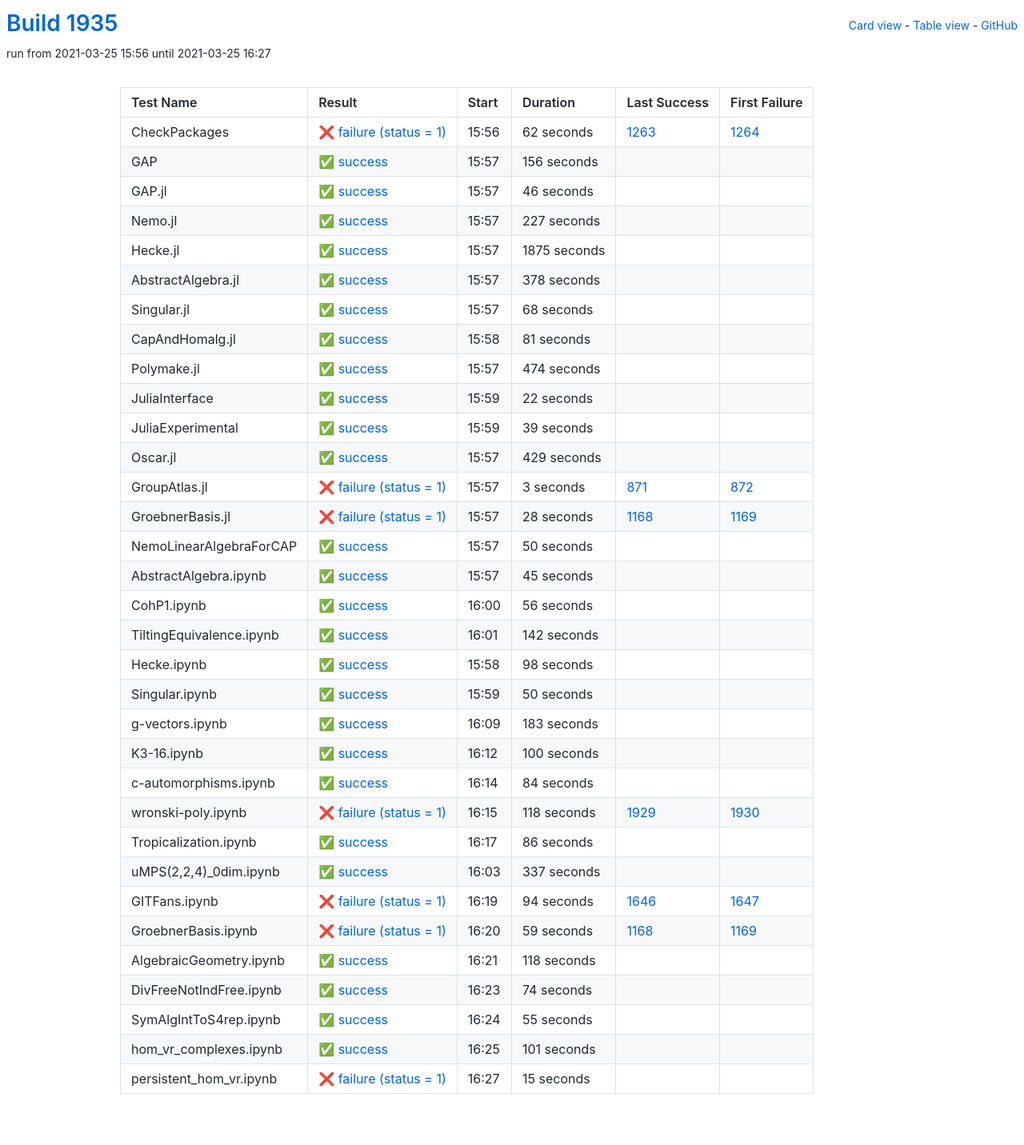
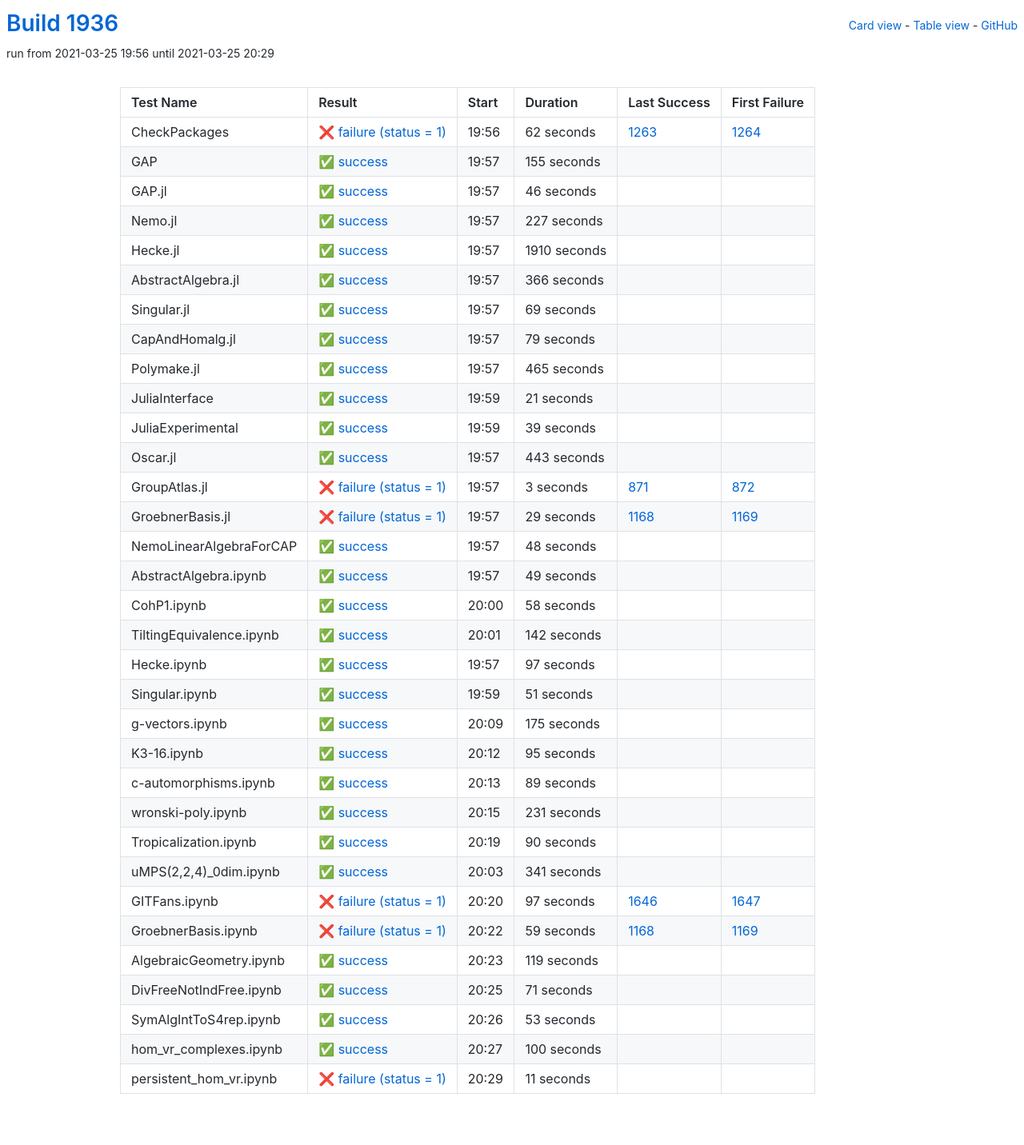
Before and after one commit to oscar-system/oscar-ci-status-stable, a Jekyll site: the page built from table.html, in a window 1280 px wide. Shown: the whole page at 80% size. Built offline with Jekyll 4.4.1, drawn with Linux system fonts in a browser that asks for light colours.

Commit message:
Build #1936

```diff
--- a/_data/ci.yml
+++ b/_data/ci.yml
@@ -1,6 +1,6 @@
 ---
-build: 1935
-build_url: https://oscarci.mathematik.uni-kl.de/job/oscar-stable/1935/
+build: 1936
+build_url: https://oscarci.mathematik.uni-kl.de/job/oscar-stable/1936/
 job: oscar-stable
 organization: oscar-system
 repo: oscar-ci-status-stable
@@ -8,8 +8,8 @@ repourl: https://github.com/oscar-system/oscar-ci-status-stable
 tests:
 - name: CheckPackages
   id: checkpackages
-  log: https://oscarci.mathematik.uni-kl.de/job/oscar-stable/1935/artifact/logs/build-1935/CheckPackages.log
-  start: 2021-03-25 15:56
+  log: https://oscarci.mathematik.uni-kl.de/job/oscar-stable/1936/artifact/logs/build-1936/CheckPackages.log
+  start: 2021-03-25 19:56
   success: false
   exitcode: 1
   status: failure
@@ -20,20 +20,20 @@ tests:
   first_failure_url: https://oscarci.mathematik.uni-kl.de/job/oscar-stable/1264/
 - name: GAP
   id: gap
-  log: https://oscarci.mathematik.uni-kl.de/job/oscar-stable/1935/artifact/logs/build-1935/GAP.log
-  start: 2021-03-25 15:57
+  log: https://oscarci.mathematik.uni-kl.de/job/oscar-stable/1936/artifact/logs/build-1936/GAP.log
+  start: 2021-03-25 19:57
   success: true
   exitcode: 0
   status: success
-  duration: 156
+  duration: 155
   last_success: false
   last_success_url:
   first_failure: false
   first_failure_url:
 - name: GAP.jl
   id: gap-jl
-  log: https://oscarci.mathematik.uni-kl.de/job/oscar-stable/1935/artifact/logs/build-1935/GAP.jl.log
-  start: 2021-03-25 15:57
+  log: https://oscarci.mathematik.uni-kl.de/job/oscar-stable/1936/artifact/logs/build-1936/GAP.jl.log
+  start: 2021-03-25 19:57
   success: true
   exitcode: 0
   status: success
@@ -44,8 +44,8 @@ tests:
   first_failure_url:
 - name: Nemo.jl
   id: nemo-jl
-  log: https://oscarci.mathematik.uni-kl.de/job/oscar-stable/1935/artifact/logs/build-1935/Nemo.jl.log
-  start: 2021-03-25 15:57
+  log: https://oscarci.mathematik.uni-kl.de/job/oscar-stable/1936/artifact/logs/build-1936/Nemo.jl.log
+  start: 2021-03-25 19:57
   success: true
   exitcode: 0
   status: success
@@ -56,80 +56,80 @@ tests:
   first_failure_url:
 - name: Hecke.jl
   id: hecke-jl
-  log: https://oscarci.mathematik.uni-kl.de/job/oscar-stable/1935/artifact/logs/build-1935/Hecke.jl.log
-  start: 2021-03-25 15:57
+  log: https://oscarci.mathematik.uni-kl.de/job/oscar-stable/1936/artifact/logs/build-1936/Hecke.jl.log
+  start: 2021-03-25 19:57
   success: true
   exitcode: 0
   status: success
-  duration: 1875
+  duration: 1910
   last_success: false
   last_success_url:
   first_failure: false
   first_failure_url:
 - name: AbstractAlgebra.jl
   id: abstractalgebra-jl
-  log: https://oscarci.mathematik.uni-kl.de/job/oscar-stable/1935/artifact/logs/build-1935/AbstractAlgebra.jl.log
-  start: 2021-03-25 15:57
+  log: https://oscarci.mathematik.uni-kl.de/job/oscar-stable/1936/artifact/logs/build-1936/AbstractAlgebra.jl.log
+  start: 2021-03-25 19:57
   success: true
   exitcode: 0
   status: success
-  duration: 378
+  duration: 366
   last_success: false
   last_success_url:
   first_failure: false
   first_failure_url:
 - name: Singular.jl
   id: singular-jl
-  log: https://oscarci.mathematik.uni-kl.de/job/oscar-stable/1935/artifact/logs/build-1935/Singular.jl.log
-  start: 2021-03-25 15:57
+  log: https://oscarci.mathematik.uni-kl.de/job/oscar-stable/1936/artifact/logs/build-1936/Singular.jl.log
+  start: 2021-03-25 19:57
   success: true
   exitcode: 0
   status: success
-  duration: 68
+  duration: 69
   last_success: false
   last_success_url:
   first_failure: false
   first_failure_url:
 - name: CapAndHomalg.jl
   id: capandhomalg-jl
-  log: https://oscarci.mathematik.uni-kl.de/job/oscar-stable/1935/artifact/logs/build-1935/CapAndHomalg.jl.log
-  start: 2021-03-25 15:58
+  log: https://oscarci.mathematik.uni-kl.de/job/oscar-stable/1936/artifact/logs/build-1936/CapAndHomalg.jl.log
+  start: 2021-03-25 19:57
   success: true
   exitcode: 0
   status: success
-  duration: 81
+  duration: 79
   last_success: false
   last_success_url:
   first_failure: false
   first_failure_url:
 - name: Polymake.jl
   id: polymake-jl
-  log: https://oscarci.mathematik.uni-kl.de/job/oscar-stable/1935/artifact/logs/build-1935/Polymake.jl.log
-  start: 2021-03-25 15:57
+  log: https://oscarci.mathematik.uni-kl.de/job/oscar-stable/1936/artifact/logs/build-1936/Polymake.jl.log
+  start: 2021-03-25 19:57
   success: true
   exitcode: 0
   status: success
-  duration: 474
+  duration: 465
   last_success: false
   last_success_url:
   first_failure: false
   first_failure_url:
 - name: JuliaInterface
   id: juliainterface
-  log: https://oscarci.mathematik.uni-kl.de/job/oscar-stable/1935/artifact/logs/build-1935/JuliaInterface.log
-  start: 2021-03-25 15:59
+  log: https://oscarci.mathematik.uni-kl.de/job/oscar-stable/1936/artifact/logs/build-1936/JuliaInterface.log
+  start: 2021-03-25 19:59
   success: true
   exitcode: 0
   status: success
-  duration: 22
+  duration: 21
   last_success: false
   last_success_url:
   first_failure: false
   first_failure_url:
 - name: JuliaExperimental
   id: juliaexperimental
-  log: https://oscarci.mathematik.uni-kl.de/job/oscar-stable/1935/artifact/logs/build-1935/JuliaExperimental.log
-  start: 2021-03-25 15:59
+  log: https://oscarci.mathematik.uni-kl.de/job/oscar-stable/1936/artifact/logs/build-1936/JuliaExperimental.log
+  start: 2021-03-25 19:59
   success: true
   exitcode: 0
   status: success
@@ -140,20 +140,20 @@ tests:
   first_failure_url:
 - name: Oscar.jl
   id: oscar-jl
-  log: https://oscarci.mathematik.uni-kl.de/job/oscar-stable/1935/artifact/logs/build-1935/Oscar.jl.log
-  start: 2021-03-25 15:57
+  log: https://oscarci.mathematik.uni-kl.de/job/oscar-stable/1936/artifact/logs/build-1936/Oscar.jl.log
+  start: 2021-03-25 19:57
   success: true
   exitcode: 0
   status: success
-  duration: 429
+  duration: 443
   last_success: false
   last_success_url:
   first_failure: false
   first_failure_url:
 - name: GroupAtlas.jl
   id: groupatlas-jl
-  log: https://oscarci.mathematik.uni-kl.de/job/oscar-stable/1935/artifact/logs/build-1935/GroupAtlas.jl.log
-  start: 2021-03-25 15:57
+  log: https://oscarci.mathematik.uni-kl.de/job/oscar-stable/1936/artifact/logs/build-1936/GroupAtlas.jl.log
+  start: 2021-03-25 19:57
   success: false
   exitcode: 1
   status: failure
@@ -164,56 +164,56 @@ tests:
   first_failure_url: https://oscarci.mathematik.uni-kl.de/job/oscar-stable/872/
 - name: GroebnerBasis.jl
   id: groebnerbasis-jl
-  log: https://oscarci.mathematik.uni-kl.de/job/oscar-stable/1935/artifact/logs/build-1935/GroebnerBasis.jl.log
-  start: 2021-03-25 15:57
+  log: https://oscarci.mathematik.uni-kl.de/job/oscar-stable/1936/artifact/logs/build-1936/GroebnerBasis.jl.log
+  start: 2021-03-25 19:57
   success: false
   exitcode: 1
   status: failure
-  duration: 28
+  duration: 29
   last_success: 1168
   last_success_url: https://oscarci.mathematik.uni-kl.de/job/oscar-stable/1168/
   first_failure: 1169
   first_failure_url: https://oscarci.mathematik.uni-kl.de/job/oscar-stable/1169/
 - name: NemoLinearAlgebraForCAP
   id: nemolinearalgebraforcap
-  log: https://oscarci.mathematik.uni-kl.de/job/oscar-stable/1935/artifact/logs/build-1935/NemoLinearAlgebraForCAP.log
-  start: 2021-03-25 15:57
+  log: https://oscarci.mathematik.uni-kl.de/job/oscar-stable/1936/artifact/logs/build-1936/NemoLinearAlgebraForCAP.log
+  start: 2021-03-25 19:57
   success: true
   exitcode: 0
   status: success
-  duration: 50
+  duration: 48
   last_success: false
   last_success_url:
   first_failure: false
   first_failure_url:
 - name: AbstractAlgebra.ipynb
   id: abstractalgebra-ipynb
-  log: https://oscarci.mathematik.uni-kl.de/job/oscar-stable/1935/artifact/logs/build-1935/AbstractAlgebra.ipynb.log
-  start: 2021-03-25 15:57
+  log: https://oscarci.mathematik.uni-kl.de/job/oscar-stable/1936/artifact/logs/build-1936/AbstractAlgebra.ipynb.log
+  start: 2021-03-25 19:57
   success: true
   exitcode: 0
   status: success
-  duration: 45
+  duration: 49
   last_success: false
   last_success_url:
   first_failure: false
   first_failure_url:
 - name: CohP1.ipynb
   id: cohp1-ipynb
-  log: https://oscarci.mathematik.uni-kl.de/job/oscar-stable/1935/artifact/logs/build-1935/CohP1.ipynb.log
-  start: 2021-03-25 16:00
+  log: https://oscarci.mathematik.uni-kl.de/job/oscar-stable/1936/artifact/logs/build-1936/CohP1.ipynb.log
+  start: 2021-03-25 20:00
   success: true
   exitcode: 0
   status: success
-  duration: 56
+  duration: 58
   last_success: false
   last_success_url:
   first_failure: false
   first_failure_url:
 - name: TiltingEquivalence.ipynb
   id: tiltingequivalence-ipynb
-  log: https://oscarci.mathematik.uni-kl.de/job/oscar-stable/1935/artifact/logs/build-1935/TiltingEquivalence.ipynb.log
-  start: 2021-03-25 16:01
+  log: https://oscarci.mathematik.uni-kl.de/job/oscar-stable/1936/artifact/logs/build-1936/TiltingEquivalence.ipynb.log
+  start: 2021-03-25 20:01
   success: true
   exitcode: 0
   status: success
@@ -224,116 +224,116 @@ tests:
   first_failure_url:
 - name: Hecke.ipynb
   id: hecke-ipynb
-  log: https://oscarci.mathematik.uni-kl.de/job/oscar-stable/1935/artifact/logs/build-1935/Hecke.ipynb.log
-  start: 2021-03-25 15:58
+  log: https://oscarci.mathematik.uni-kl.de/job/oscar-stable/1936/artifact/logs/build-1936/Hecke.ipynb.log
+  start: 2021-03-25 19:57
   success: true
   exitcode: 0
   status: success
-  duration: 98
+  duration: 97
   last_success: false
   last_success_url:
   first_failure: false
   first_failure_url:
 - name: Singular.ipynb
   id: singular-ipynb
-  log: https://oscarci.mathematik.uni-kl.de/job/oscar-stable/1935/artifact/logs/build-1935/Singular.ipynb.log
-  start: 2021-03-25 15:59
+  log: https://oscarci.mathematik.uni-kl.de/job/oscar-stable/1936/artifact/logs/build-1936/Singular.ipynb.log
+  start: 2021-03-25 19:59
   success: true
   exitcode: 0
   status: success
-  duration: 50
+  duration: 51
   last_success: false
   last_success_url:
   first_failure: false
   first_failure_url:
 - name: g-vectors.ipynb
   id: g-vectors-ipynb
-  log: https://oscarci.mathematik.uni-kl.de/job/oscar-stable/1935/artifact/logs/build-1935/g-vectors.ipynb.log
-  start: 2021-03-25 16:09
+  log: https://oscarci.mathematik.uni-kl.de/job/oscar-stable/1936/artifact/logs/build-1936/g-vectors.ipynb.log
+  start: 2021-03-25 20:09
   success: true
   exitcode: 0
   status: success
-  duration: 183
+  duration: 175
   last_success: false
   last_success_url:
   first_failure: false
   first_failure_url:
 - name: K3-16.ipynb
   id: k3-16-ipynb
-  log: https://oscarci.mathematik.uni-kl.de/job/oscar-stable/1935/artifact/logs/build-1935/K3-16.ipynb.log
-  start: 2021-03-25 16:12
+  log: https://oscarci.mathematik.uni-kl.de/job/oscar-stable/1936/artifact/logs/build-1936/K3-16.ipynb.log
+  start: 2021-03-25 20:12
   success: true
   exitcode: 0
   status: success
-  duration: 100
+  duration: 95
   last_success: false
   last_success_url:
   first_failure: false
   first_failure_url:
 - name: c-automorphisms.ipynb
   id: c-automorphisms-ipynb
-  log: https://oscarci.mathematik.uni-kl.de/job/oscar-stable/1935/artifact/logs/build-1935/c-automorphisms.ipynb.log
-  start: 2021-03-25 16:14
+  log: https://oscarci.mathematik.uni-kl.de/job/oscar-stable/1936/artifact/logs/build-1936/c-automorphisms.ipynb.log
+  start: 2021-03-25 20:13
   success: true
   exitcode: 0
   status: success
-  duration: 84
+  duration: 89
   last_success: false
   last_success_url:
   first_failure: false
   first_failure_url:
 - name: wronski-poly.ipynb
   id: wronski-poly-ipynb
-  log: https://oscarci.mathematik.uni-kl.de/job/oscar-stable/1935/artifact/logs/build-1935/wronski-poly.ipynb.log
-  start: 2021-03-25 16:15
-  success: false
-  exitcode: 1
-  status: failure
-  duration: 118
-  last_success: 1929
-  last_success_url: https://oscarci.mathematik.uni-kl.de/job/oscar-stable/1929/
-  first_failure: 1930
-  first_failure_url: https://oscarci.mathematik.uni-kl.de/job/oscar-stable/1930/
-- name: Tropicalization.ipynb
-  id: tropicalization-ipynb
-  log: https://oscarci.mathematik.uni-kl.de/job/oscar-stable/1935/artifact/logs/build-1935/Tropicalization.ipynb.log
-  start: 2021-03-25 16:17
+  log: https://oscarci.mathematik.uni-kl.de/job/oscar-stable/1936/artifact/logs/build-1936/wronski-poly.ipynb.log
+  start: 2021-03-25 20:15
   success: true
   exitcode: 0
   status: success
-  duration: 86
+  duration: 231
+  last_success: false
+  last_success_url:
+  first_failure: false
+  first_failure_url:
+- name: Tropicalization.ipynb
+  id: tropicalization-ipynb
+  log: https://oscarci.mathematik.uni-kl.de/job/oscar-stable/1936/artifact/logs/build-1936/Tropicalization.ipynb.log
+  start: 2021-03-25 20:19
+  success: true
+  exitcode: 0
+  status: success
+  duration: 90
   last_success: false
   last_success_url:
   first_failure: false
   first_failure_url:
 - name: uMPS(2,2,4)_0dim.ipynb
   id: umps-2-2-4-0dim-ipynb
-  log: https://oscarci.mathematik.uni-kl.de/job/oscar-stable/1935/artifact/logs/build-1935/uMPS-2-2-4-_0dim.ipynb.log
-  start: 2021-03-25 16:03
+  log: https://oscarci.mathematik.uni-kl.de/job/oscar-stable/1936/artifact/logs/build-1936/uMPS-2-2-4-_0dim.ipynb.log
+  start: 2021-03-25 20:03
   success: true
   exitcode: 0
   status: success
-  duration: 337
+  duration: 341
   last_success: false
   last_success_url:
   first_failure: false
   first_failure_url:
 - name: GITFans.ipynb
   id: gitfans-ipynb
-  log: https://oscarci.mathematik.uni-kl.de/job/oscar-stable/1935/artifact/logs/build-1935/GITFans.ipynb.log
-  start: 2021-03-25 16:19
+  log: https://oscarci.mathematik.uni-kl.de/job/oscar-stable/1936/artifact/logs/build-1936/GITFans.ipynb.log
+  start: 2021-03-25 20:20
   success: false
   exitcode: 1
   status: failure
-  duration: 94
+  duration: 97
   last_success: 1646
   last_success_url: https://oscarci.mathematik.uni-kl.de/job/oscar-stable/1646/
   first_failure: 1647
   first_failure_url: https://oscarci.mathematik.uni-kl.de/job/oscar-stable/1647/
 - name: GroebnerBasis.ipynb
   id: groebnerbasis-ipynb
-  log: https://oscarci.mathematik.uni-kl.de/job/oscar-stable/1935/artifact/logs/build-1935/GroebnerBasis.ipynb.log
-  start: 2021-03-25 16:20
+  log: https://oscarci.mathematik.uni-kl.de/job/oscar-stable/1936/artifact/logs/build-1936/GroebnerBasis.ipynb.log
+  start: 2021-03-25 20:22
   success: false
   exitcode: 1
   status: failure
@@ -344,60 +344,60 @@ tests:
   first_failure_url: https://oscarci.mathematik.uni-kl.de/job/oscar-stable/1169/
 - name: AlgebraicGeometry.ipynb
   id: algebraicgeometry-ipynb
-  log: https://oscarci.mathematik.uni-kl.de/job/oscar-stable/1935/artifact/logs/build-1935/AlgebraicGeometry.ipynb.log
-  start: 2021-03-25 16:21
+  log: https://oscarci.mathematik.uni-kl.de/job/oscar-stable/1936/artifact/logs/build-1936/AlgebraicGeometry.ipynb.log
+  start: 2021-03-25 20:23
   success: true
   exitcode: 0
   status: success
-  duration: 118
+  duration: 119
   last_success: false
   last_success_url:
   first_failure: false
   first_failure_url:
 - name: DivFreeNotIndFree.ipynb
   id: divfreenotindfree-ipynb
-  log: https://oscarci.mathematik.uni-kl.de/job/oscar-stable/1935/artifact/logs/build-1935/DivFreeNotIndFree.ipynb.log
-  start: 2021-03-25 16:23
+  log: https://oscarci.mathematik.uni-kl.de/job/oscar-stable/1936/artifact/logs/build-1936/DivFreeNotIndFree.ipynb.log
+  start: 2021-03-25 20:25
   success: true
   exitcode: 0
   status: success
-  duration: 74
+  duration: 71
   last_success: false
   last_success_url:
   first_failure: false
   first_failure_url:
 - name: SymAlgIntToS4rep.ipynb
   id: symalginttos4rep-ipynb
-  log: https://oscarci.mathematik.uni-kl.de/job/oscar-stable/1935/artifact/logs/build-1935/SymAlgIntToS4rep.ipynb.log
-  start: 2021-03-25 16:24
+  log: https://oscarci.mathematik.uni-kl.de/job/oscar-stable/1936/artifact/logs/build-1936/SymAlgIntToS4rep.ipynb.log
+  start: 2021-03-25 20:26
   success: true
   exitcode: 0
   status: success
-  duration: 55
+  duration: 53
   last_success: false
   last_success_url:
   first_failure: false
   first_failure_url:
 - name: hom_vr_complexes.ipynb
   id: hom-vr-complexes-ipynb
-  log: https://oscarci.mathematik.uni-kl.de/job/oscar-stable/1935/artifact/logs/build-1935/hom_vr_complexes.ipynb.log
-  start: 2021-03-25 16:25
+  log: https://oscarci.mathematik.uni-kl.de/job/oscar-stable/1936/artifact/logs/build-1936/hom_vr_complexes.ipynb.log
+  start: 2021-03-25 20:27
   success: true
   exitcode: 0
   status: success
-  duration: 101
+  duration: 100
   last_success: false
   last_success_url:
   first_failure: false
   first_failure_url:
 - name: persistent_hom_vr.ipynb
   id: persistent-hom-vr-ipynb
-  log: https://oscarci.mathematik.uni-kl.de/job/oscar-stable/1935/artifact/logs/build-1935/persistent_hom_vr.ipynb.log
-  start: 2021-03-25 16:27
+  log: https://oscarci.mathematik.uni-kl.de/job/oscar-stable/1936/artifact/logs/build-1936/persistent_hom_vr.ipynb.log
+  start: 2021-03-25 20:29
   success: false
   exitcode: 1
   status: failure
-  duration: 15
+  duration: 11
   last_success: false
   last_success_url:
   first_failure: false
```
Also changed, not shown: README.md.
